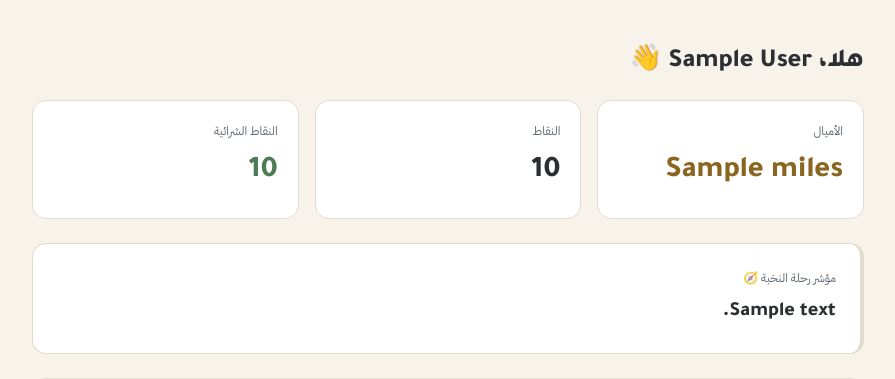
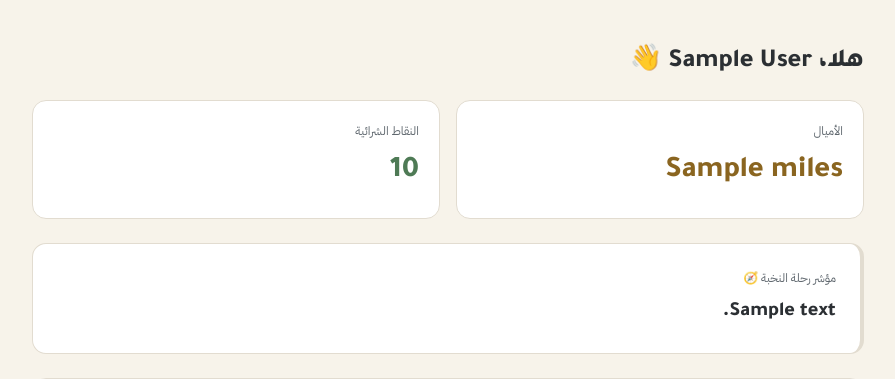
Before and after one commit to DevMohammad-SA/Ufuq, a Django app: template participants/templates/participants/participant_dashboard.html in a window 1280 px wide. Shown: the part 60-439 px from the top of the page, without its empty margins (192-1087 px from the left). Run offline with Django 5.2, Linux system fonts and the light colour scheme; the template is opened without the code that fills it: most values are stand-ins (such as "Sample title", 1, 10 or a date in 2020).

Commit message:
feat: hide points card from participant dashboard, keep only miles and purchase points visible

```diff
--- a/participants/templates/participants/participant_dashboard.html
+++ b/participants/templates/participants/participant_dashboard.html
@@ -8,7 +8,7 @@
 
 .currency-grid{
   display:grid;
-  grid-template-columns:repeat(3,1fr);
+  grid-template-columns:repeat(2,1fr);
   gap:var(--s2);
   margin-top:var(--s2);
 }
@@ -31,7 +31,6 @@
   font-family:var(--font-display);
 }
 .currency-card.miles .value{color:var(--gold-ink)}
-.currency-card.points .value{color:var(--asphalt)}
 .currency-card.purchase .value{color:var(--done)}
 .currency-card .hint{
   font-family:var(--font-ui);
@@ -169,10 +168,6 @@
       <div class="label">الأميال</div>
       <div class="value">{{ participant.miles|default:0 }}</div>
     </div>
-    <div class="currency-card points">
-      <div class="label">النقاط</div>
-      <div class="value">{{ participant.points|default:0 }}</div>
-    </div>
     <div class="currency-card purchase">
       <div class="label">النقاط الشرائية</div>
       <div class="value">{{ participant.purchase_points|default:0 }}</div>
```
